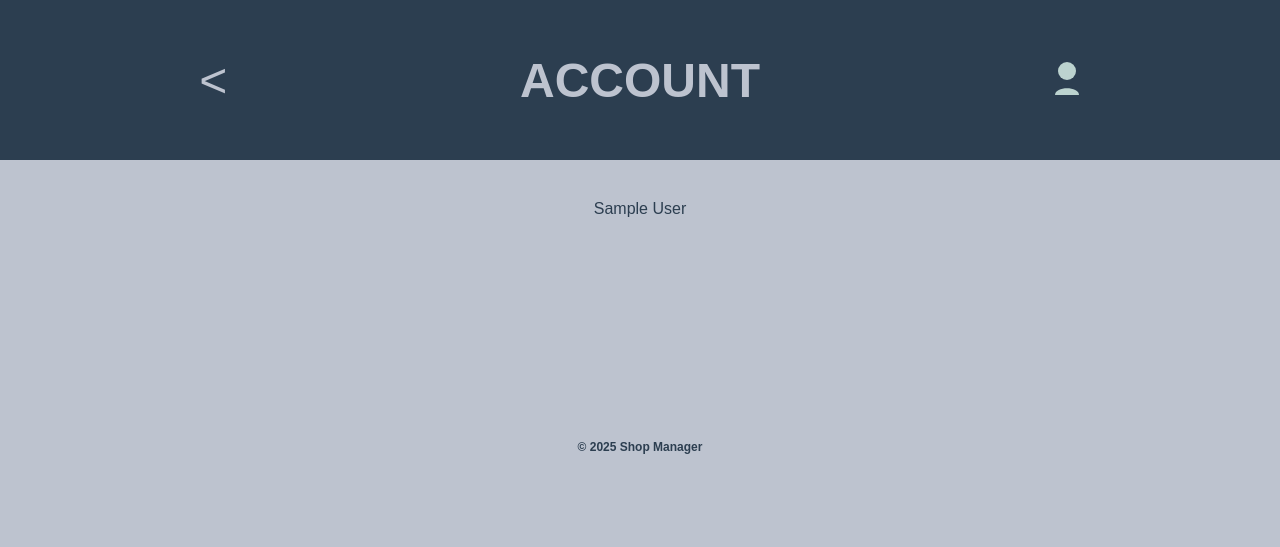
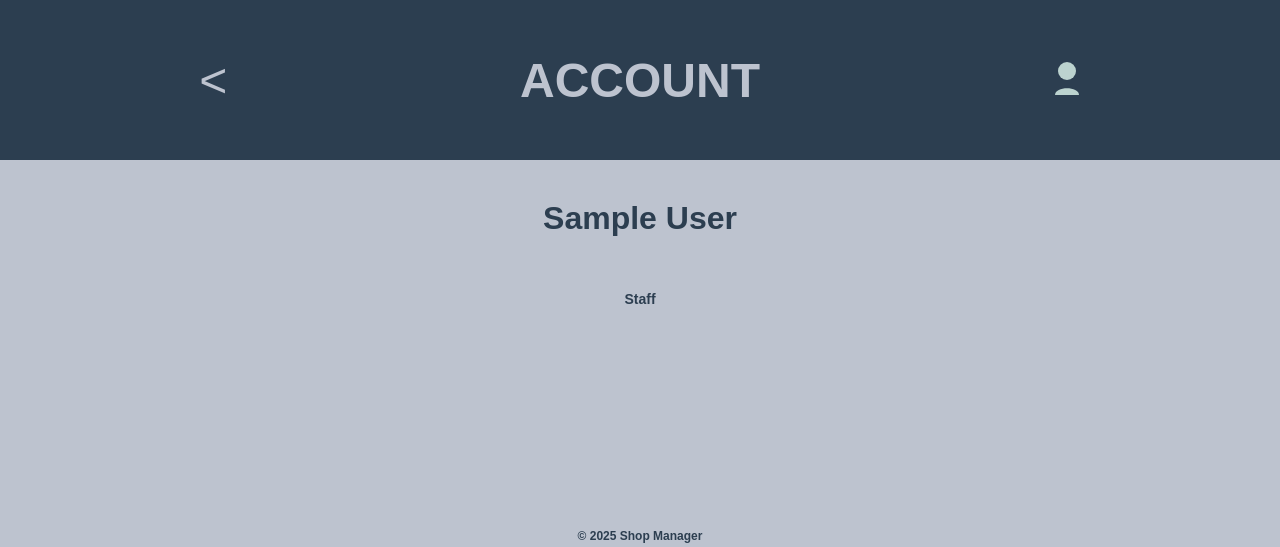
Before and after one commit to Ashkantvn/shop-manager, a Django app: page /accounts/profile/ in a window 1280 px wide. Shown: the top 547 px of the page. Run offline with Django 5.2, Linux system fonts and the light colour scheme; the visitor is signed in with stand-in values (Sample User, id 1); parts of the project's set-up code (start-up, migrations or seed data) failed here and were passed over.

Commit message:
Create some styles of manager profile page, and update elements of profile templates

```diff
--- a/core/static/css/accounts.css
+++ b/core/static/css/accounts.css
@@ -20,6 +20,22 @@
   margin-top: 1.8em;
 }
 
+
+/* profile styles */
+.profile-h1{
+  margin: 1.5em 0 1.7em 0;
+}
+.profile-h2{
+  font-size: 14px;
+  margin-bottom: 2.1em;
+}
+.worker-card{
+  border: 1px solid #2C3E50;
+  border-radius: 9px;
+  width: 93.6vw;
+  margin-inline:auto;
+}
+
 @media screen and (min-width: 600px) and (max-width: 900px) {
   form{
     margin-top:9rem;
--- a/core/static/css/global.css
+++ b/core/static/css/global.css
@@ -122,6 +122,11 @@
   opacity: 0;
 }
 
+/* ul and li styles */
+li{
+   list-style-type: none;
+}
+
 /* small screen styles */
 @media screen and (max-width: 600px){
     .layout{
--- a/core/templates/accounts/partials/show_working_times.html
+++ b/core/templates/accounts/partials/show_working_times.html
@@ -1,5 +1,5 @@
 {% for working_time in working_times %}
-        <p>{{working_time.created_date|date:'d M Y'}}: {{working_time.start_time}} - {{working_time.end_time}}</p>
+        <li>{{working_time.created_date|date:'d M Y'}}<br/> {{working_time.start_time}} - {{working_time.end_time}}</li>
         {% empty %}
-        <p> No working time founded for this user </p>
+        <li> No working time founded for this user </li>
 {% endfor %}
--- a/core/templates/accounts/profile.html
+++ b/core/templates/accounts/profile.html
@@ -17,16 +17,20 @@
 
 {% if profile.manager %}
 
-    <p>{{ profile.manager }}</p>
+    <h1 class="profile-h1">{{ profile.manager }}</h1>
 
     {# Show all workers informations #}
+    <h2 class="profile-h2">Staff</h2>
     {% for worker in profile.workers %}
-        <p>{{worker}}</p>
+        <div class="worker-card">
+            <h3>{{worker}}</h3>
 
-        {# Show all working times #}
-        <p> {{worker}}'s working times </p>
-        {% include "accounts/partials/show_working_times.html" with working_times=worker.working_times.all %}
-
+            {# Show all working times #}
+            <h4> {{worker}}'s working times </h4>
+            <ul>
+                {% include "accounts/partials/show_working_times.html" with working_times=worker.working_times.all %}
+            </ul>
+        </div>
     {% endfor %}
 
 {% endif %}
```
